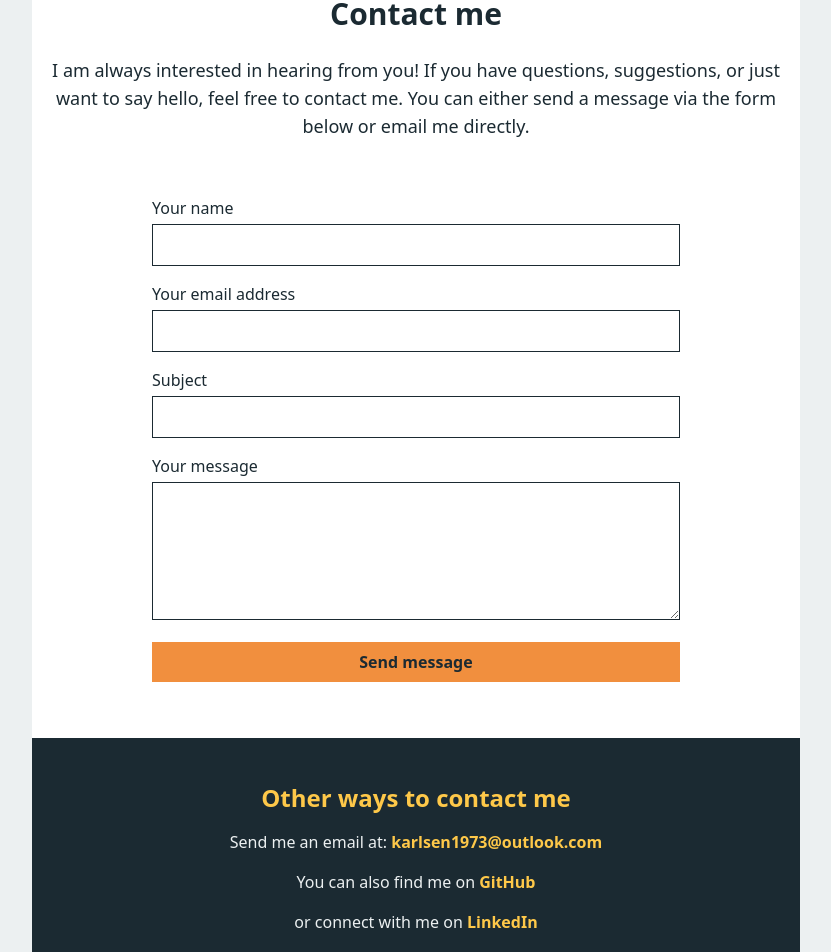
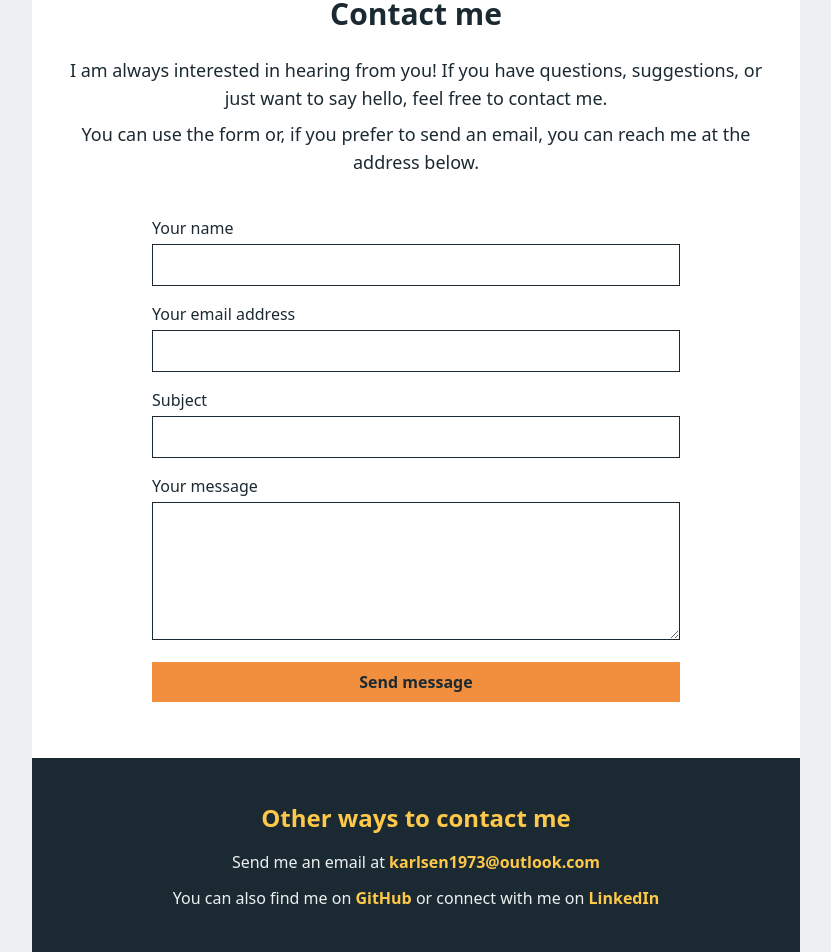
Before and after one commit to annkar73/portfolio-nextjs, a Next.js app: page /en/contact in a window 1280 px wide. Shown: the part 100-1052 px from the top of the page, without its empty margins (224-1055 px from the left). Built offline with nearby package versions, Linux system fonts and the light colour scheme; no server answers.

Commit message:
adjust contact page

```diff
--- a/src/app/[locale]/contact/page.tsx
+++ b/src/app/[locale]/contact/page.tsx
@@ -1,4 +1,4 @@
-'use client';
+"use client";
 
 import ContactForm from "@/components/ContactForm";
 import { useTranslations } from "next-intl";
@@ -8,25 +8,53 @@ export default function ContactPage() {
 
   return (
     <main className="max-w-3xl mx-auto px-4 py-8 bg-white">
-      <h1 className="text-3xl font-bold mb-6 text-center">{t("contact.title")}</h1>
-      <p className="max-w-3xl text-lg mb-8 text-center">{t("contact.intro")}</p>
+      <h1 className="text-3xl font-bold px-4 mb-6 text-left md:text-center">
+        {t("contact.title")}
+      </h1>
+      <p className="max-w-3xl text-lg px-4 mb-2 text-left md:text-center">
+        {t("contact.intro")}
+      </p>
+      <p className="max-w-3xl text-lg px-4 mb-4 text-left md:text-center">
+        {t("contact.intro2")}
+      </p>
+
       <ContactForm />
 
+      <div className="min-w-full bg-[var(--color-foreground)] p-6 mt-8 mb-0 -mx-4">
+        <h2 className="text-2xl font-bold mt-5 mb-4 text-center text-[var(--color-accent)]">
+          {t("contact.subtitle")}
+        </h2>
 
-      <div className="min-w-full bg-[var(--color-foreground)] p-6 mt-8 mb-0 -mx-4">
-      <h2 className="text-2xl font-bold mt-5 mb-4 text-center text-[var(--color-accent)]">{t("contact.subtitle")}</h2>
+        <p className="text-center px-4 mb-3 text-[var(--color-background)]">
+          {t("contact.addressText")}{" "}
+          <a
+            href={`mailto:${t("contact.address")}`}
+            className="text-[var(--color-accent)] font-semibold hover:underline"
+          >
+            {t("contact.address")}
+          </a>
+        </p>
 
-      <p className="text-center mb-4 text-[var(--color-background)]">
-        {t("contact.addressText")}: <a href={`mailto:${t("contact.address")}`} className="text-[var(--color-accent)] font-semibold hover:underline">{t("contact.address")}</a>
-      </p>
-
-      <p className="text-center mb-4 text-[var(--color-background)]">
-        {t("contact.githubText")} <a href={t("contact.github")} target="_blank" rel="noopener noreferrer" className="text-[var(--color-accent)] font-semibold hover:underline">GitHub </a>
-      </p>
-
-      <p className="text-center mb-4 text-[var(--color-background)]">
-        {t("contact.linkedinText")} <a href={t("contact.linkedin")} target="_blank" rel="noopener noreferrer" className="text-[var(--color-accent)] font-semibold hover:underline">LinkedIn</a>
-      </p>
+        <p className="text-center px-4 mb-6 text-[var(--color-background)]">
+          {t("contact.githubText")}{" "}
+          <a
+            href={t("contact.github")}
+            target="_blank"
+            rel="noopener noreferrer"
+            className="text-[var(--color-accent)] font-semibold hover:underline"
+          >
+            GitHub{" "}
+          </a>
+          {t("contact.linkedinText")}{" "}
+          <a
+            href={t("contact.linkedin")}
+            target="_blank"
+            rel="noopener noreferrer"
+            className="text-[var(--color-accent)] font-semibold hover:underline"
+          >
+            LinkedIn
+          </a>
+        </p>
       </div>
     </main>
   );
--- a/src/messages/en.json
+++ b/src/messages/en.json
@@ -267,7 +267,8 @@
   },
   "contact": {
     "title": "Contact me",
-    "intro": "I am always interested in hearing from you! If you have questions, suggestions, or just want to say hello, feel free to contact me. You can either send a message via the form below or email me directly.",
+    "intro": "I am always interested in hearing from you! If you have questions, suggestions, or just want to say hello, feel free to contact me.",
+    "intro2": "You can use the form or, if you prefer to send an email, you can reach me at the address below.",
     "name": "Your name",
     "email": "Your email address",
     "subject": "Subject",
--- a/src/messages/sv.json
+++ b/src/messages/sv.json
@@ -268,7 +268,8 @@
   },
  "contact": {
   "title": "Kontakta mig",
-  "intro": "Jag är alltid intresserad av att höra från dig! Om du har frågor, förslag eller bara vill säga hej, tveka inte att kontakta mig. Du kan antingen skicka ett meddelande via formuläret nedan eller skicka ett e-postmeddelande direkt till mig.",
+  "intro": "Jag är alltid intresserad av att höra från dig! Om du har frågor, förslag eller bara vill säga hej, tveka inte att kontakta mig. ",
+  "intro2": "Du kan antingen skicka ett meddelande via formuläret nedan eller skicka ett e-postmeddelande direkt till mig.",
   "name": "Ditt namn",
   "email": "Din e-postadress",
   "subject": "Ämne",
```
